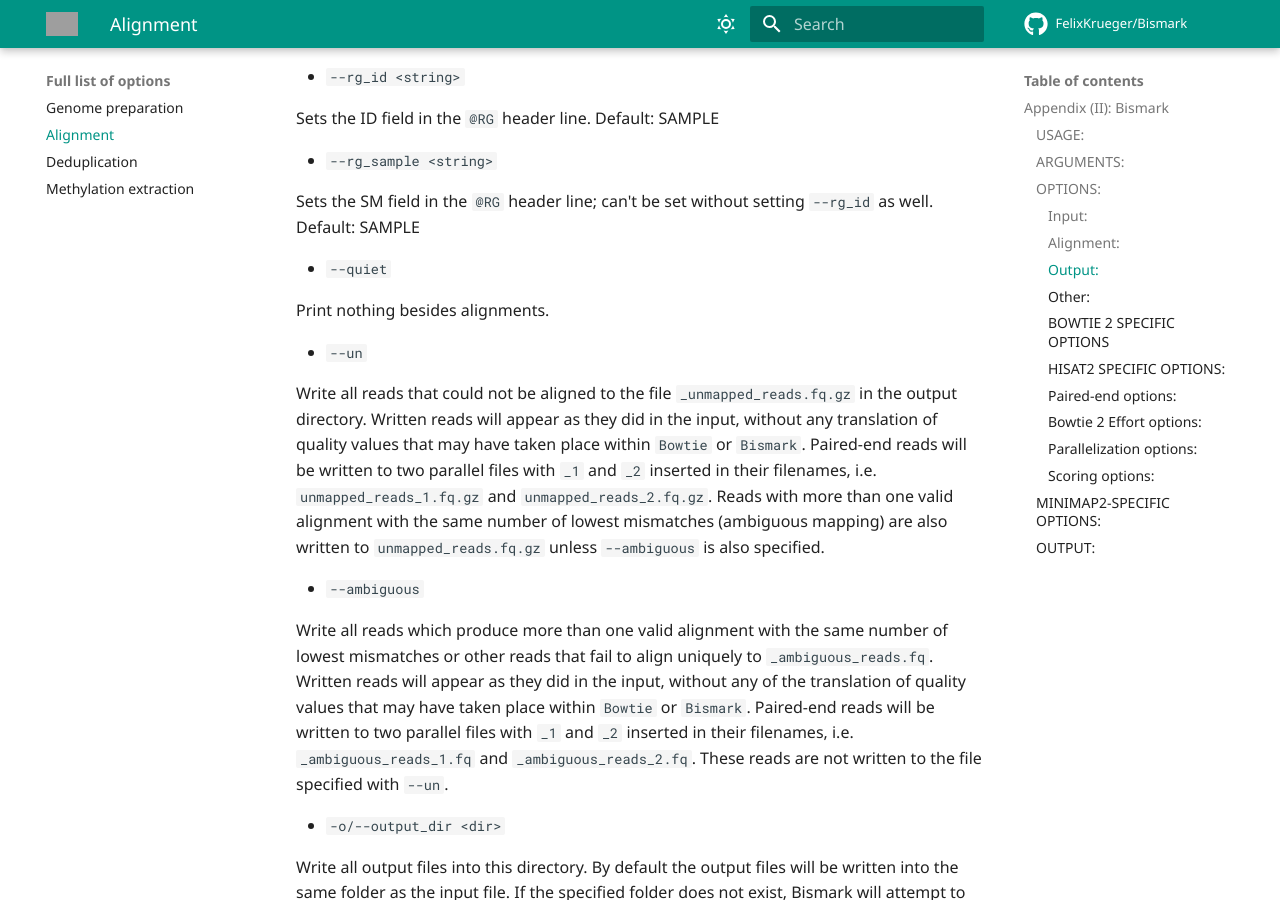
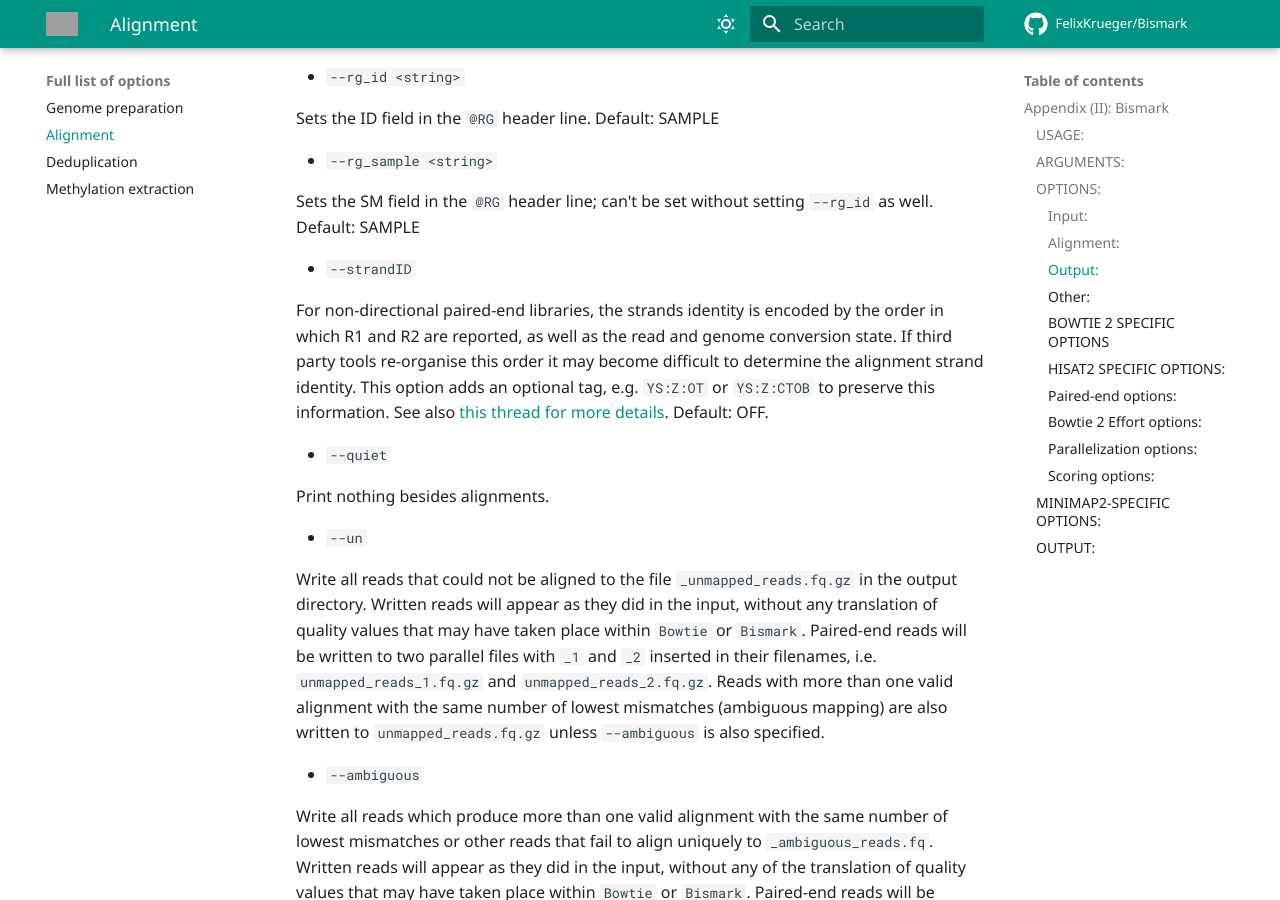
Before and after one commit to FelixKrueger/Bismark, an MkDocs documentation site: the page built from docs/options/alignment.md, in a window 1280 px wide and 900 px high, scrolled down 4510 px. Built offline with MkDocs 1.6.1 and Material for MkDocs 9.7.7, drawn with Linux system fonts in a browser that asks for light colours; comment, search, counter and statistics services are not loaded; grey boxes are pictures that could not be loaded.

Commit message:
added --strandID to docs

```diff
--- a/docs/options/alignment.md
+++ b/docs/options/alignment.md
@@ -131,6 +131,10 @@ In this mode, it is not required that the entire read aligns from one end to the
 - `--rg_sample <string>`
 
   Sets the SM field in the `@RG` header line; can't be set without setting `--rg_id` as well. Default: SAMPLE
+
+- `--strandID`
+
+For non-directional paired-end libraries, the strands identity is encoded by the order in which R1 and R2 are reported, as well as the read and genome conversion state. If third party tools re-organise this order it may become difficult to determine the alignment strand identity. This option adds an optional tag, e.g. `YS:Z:OT` or `YS:Z:CTOB` to preserve this information. See also [this thread for more details](https://github.com/FelixKrueger/Bismark/issues/455). Default: OFF.
 
 - `--quiet`
 
```
